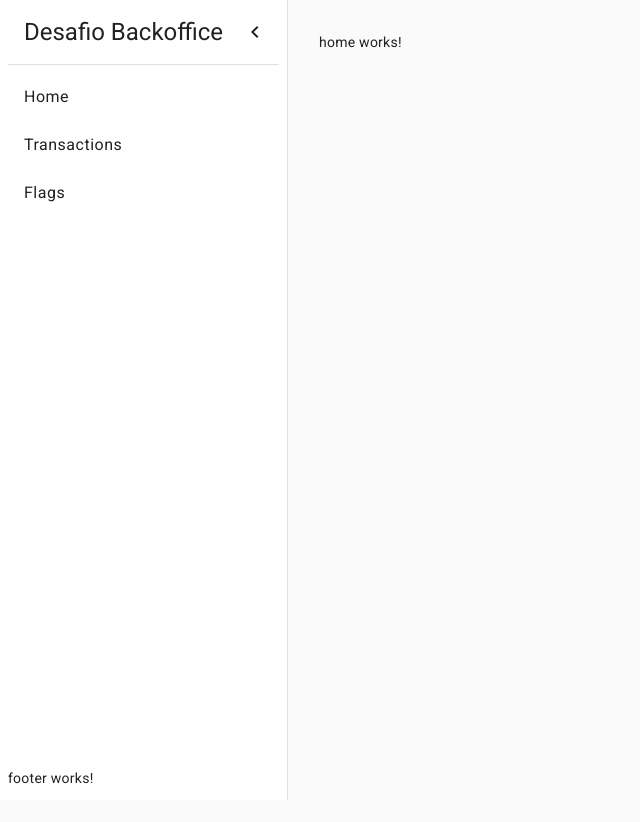
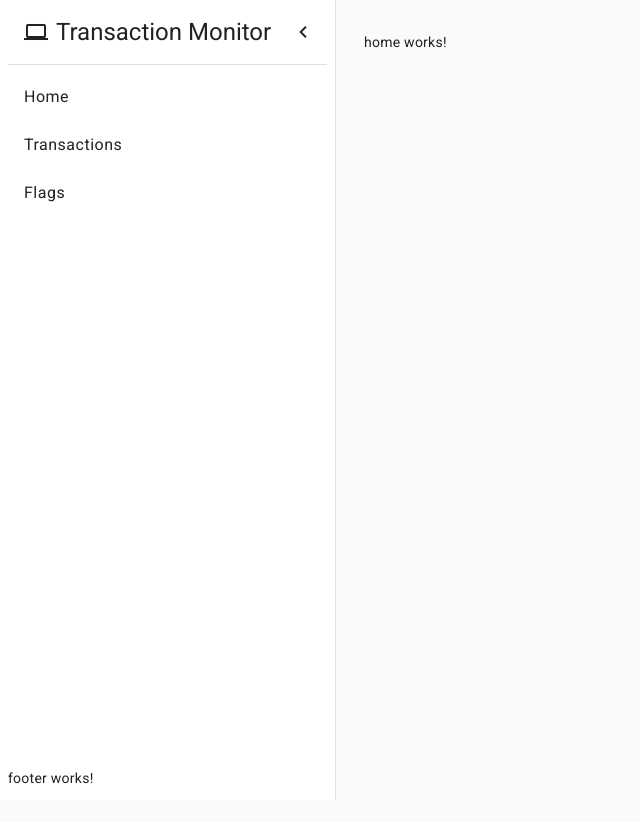
Before and after one commit to Ellie-A-Oliveira/desafio-backoffice-client, an Angular app: page /home in a window 1280 px wide. Shown: the top 822 px of the page, without its empty margins (0-640 px from the left). Built offline with nearby package versions, Linux system fonts and the light colour scheme.

Commit message:
style: fix sidenav content style when sidenav is collapsed

```diff
--- a/src/app/app.component.html
+++ b/src/app/app.component.html
@@ -4,7 +4,6 @@
         mode="side"
         [(opened)]="opened"
         [fixedInViewport]="true"
-        data-opened=`${opened}`
         class="sidenav"
     >
         <app-header>
@@ -20,7 +19,7 @@
         <app-footer></app-footer>
     </mat-sidenav>
 
-    <mat-sidenav-content>
+    <mat-sidenav-content [ngClass]="{ 'sidenav-closed': !opened }">
         <router-outlet></router-outlet>
     </mat-sidenav-content>
 </mat-sidenav-container>
--- a/src/app/app.component.scss
+++ b/src/app/app.component.scss
@@ -18,4 +18,8 @@ mat-sidenav {
 mat-sidenav-content {
     padding: 2rem;
     height: 100vh;
+
+    &.sidenav-closed {
+        padding-left: 6rem;
+    }
 }
--- a/src/app/components/header/header.component.html
+++ b/src/app/components/header/header.component.html
@@ -1,6 +1,9 @@
 <header>
     <mat-toolbar class="header">
-        <h1>Desafio Backoffice</h1>
+        <h1 class="title">
+            <mat-icon>computer</mat-icon>
+            Transaction Monitor
+        </h1>
         <ng-content></ng-content>
     </mat-toolbar>
     <mat-divider></mat-divider>
--- a/src/app/components/header/header.component.scss
+++ b/src/app/components/header/header.component.scss
@@ -5,7 +5,10 @@
     padding-right: 0;
     background-color: inherit;
 
-    h1 {
+    .title {
+        display: flex;
+        gap: .5rem;
+        align-items: center;
         margin-bottom: 0;
         padding-right: .5rem;
     }
```
